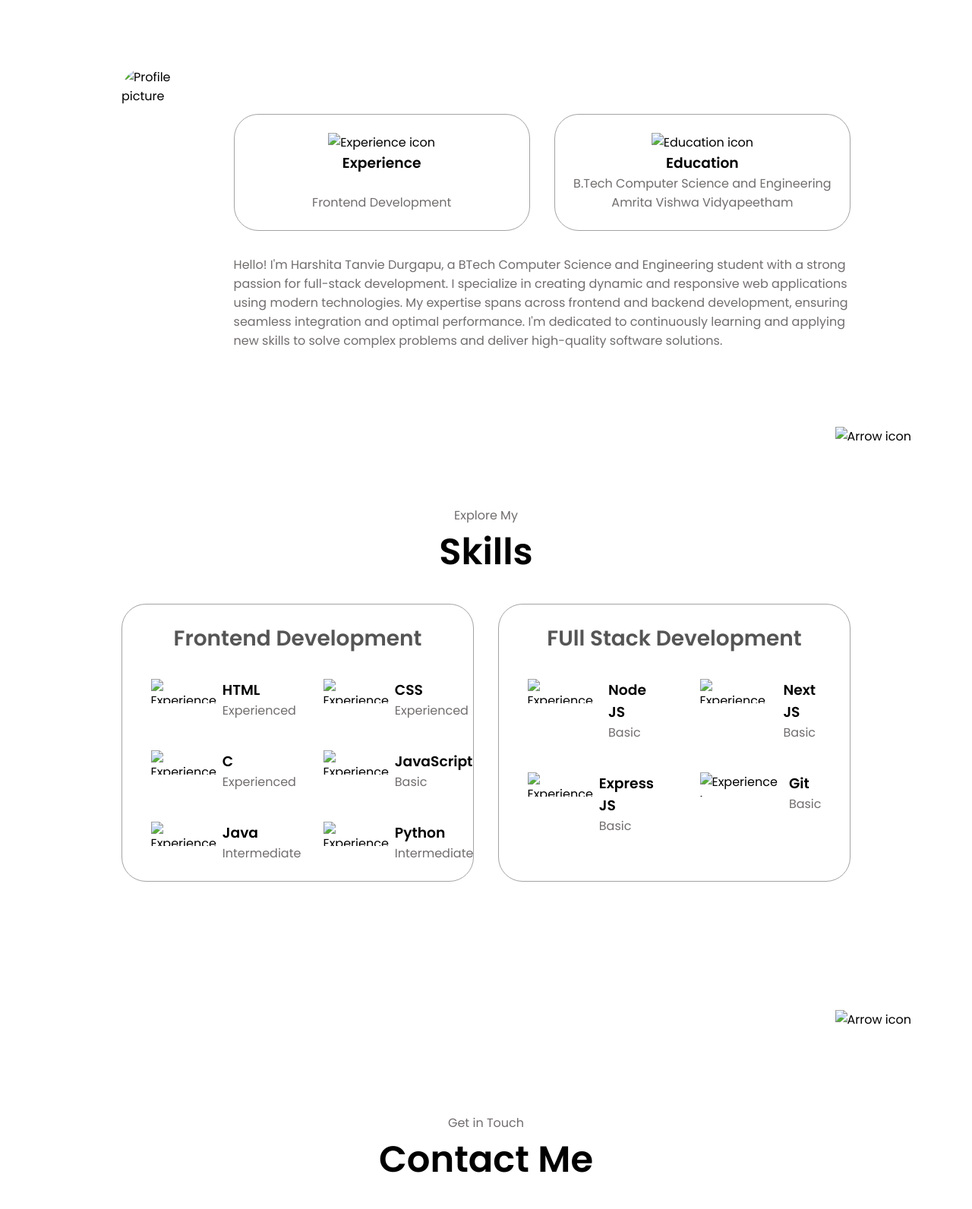
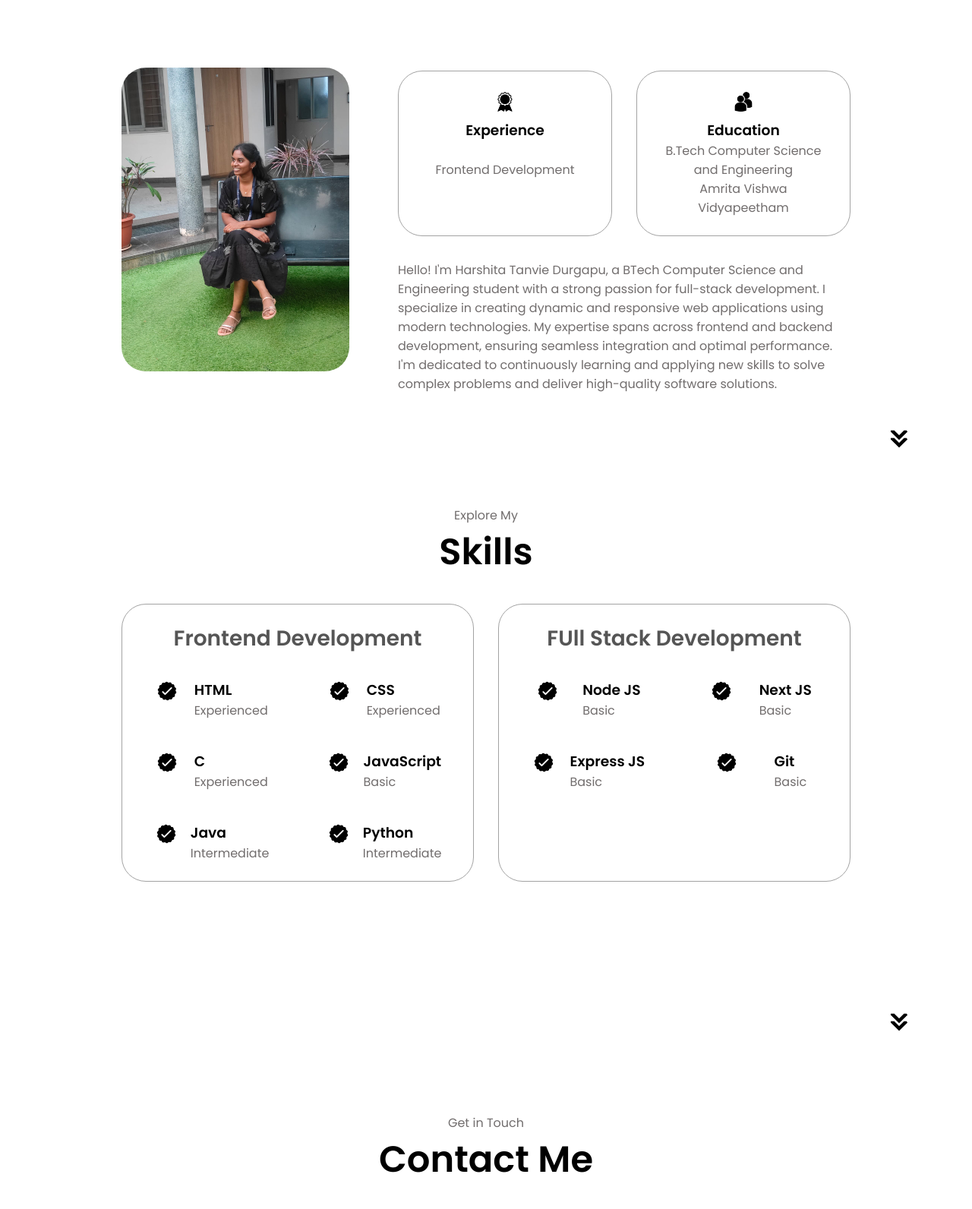
Before and after one commit to harshitatanvie/portfolio, a plain HTML site: page index.html in a window 1280 px wide. Shown: the part 1030-2622 px from the top of the page at 76% size. Drawn offline with Linux system fonts and the light colour scheme.

Commit message:
Update index.html

```diff
--- a/index.html
+++ b/index.html
@@ -38,7 +38,7 @@
     </nav>
     <section id="profile">
       <div class="section__pic-container">
-        <img src="./assets/hari.jpeg" alt="har profile  picture" />
+        <img src="./hari.jpeg" alt="har profile  picture" />
       </div>
       <div class="section__text">
         <p class="section__text__p1">Hello, I'm</p>
@@ -47,7 +47,7 @@
         <div class="btn-container">
           <button
             class="btn btn-color-2"
-            onclick="window.open('./assets/CV.pdf')"
+            onclick="window.open('./CV.pdf')"
           >
             Download CV
           </button>
@@ -57,13 +57,13 @@
         </div>
         <div id="socials-container">
           <img
-            src="./assets/linkedin.png"
+            src="./linkedin.png"
             alt="My LinkedIn profile"
             class="icon"
             onclick="location.href='https:https://www.linkedin.com/in/harshita-tanvie-durgapu-1b5489309?utm_source=share&utm_campaign=share_via&utm_content=profile&utm_medium=android_app'"
           />
           <img
-            src="./assets/github.png"
+            src="./github.png"
             alt="My Github profile"
             class="icon"
             onclick="location.href='https:https://github.com/harshitatanvie'"
@@ -77,7 +77,7 @@
       <div class="section-container">
         <div class="section__pic-container">
           <img
-            src="./assets/harrr.jpeg"
+            src="./harrr.jpeg"
             alt="Profile picture"
             class="about-pic"
           />
@@ -86,7 +86,7 @@
           <div class="about-containers">
             <div class="details-container">
               <img
-                src="./assets/experience.png"
+                src="./experience.png"
                 alt="Experience icon"
                 class="icon"
               />
@@ -95,7 +95,7 @@
             </div>
             <div class="details-container">
               <img
-                src="./assets/education.png"
+                src="./education.png"
                 alt="Education icon"
                 class="icon"
               />
@@ -116,7 +116,7 @@
         </div>
       </div>
       <img
-        src="./assets/arrow.png"
+        src="./arrow.png"
         alt="Arrow icon"
         class="icon arrow"
         onclick="location.href='./#experience'"
@@ -132,7 +132,7 @@
             <div class="article-container">
               <article>
                 <img
-                  src="./assets/checkmark.png"
+                  src="./checkmark.png"
                   alt="Experience icon"
                   class="icon"
                 />
@@ -143,7 +143,7 @@
               </article>
               <article>
                 <img
-                  src="./assets/checkmark.png"
+                  src="./checkmark.png"
                   alt="Experience icon"
                   class="icon"
                 />
@@ -154,7 +154,7 @@
               </article>
               <article>
                 <img
-                  src="./assets/checkmark.png"
+                  src="./checkmark.png"
                   alt="Experience icon"
                   class="icon"
                 />
@@ -165,7 +165,7 @@
               </article>
               <article>
                 <img
-                  src="./assets/checkmark.png"
+                  src="./checkmark.png"
                   alt="Experience icon"
                   class="icon"
                 />
@@ -176,7 +176,7 @@
               </article>
               <article>
                 <img
-                  src="./assets/checkmark.png"
+                  src="./checkmark.png"
                   alt="Experience icon"
                   class="icon"
                 />
@@ -187,7 +187,7 @@
               </article>
               <article>
                 <img
-                  src="./assets/checkmark.png"
+                  src="./checkmark.png"
                   alt="Experience icon"
                   class="icon"
                 />
@@ -205,7 +205,7 @@
 
               <article>
                 <img
-                  src="./assets/checkmark.png"
+                  src="./checkmark.png"
                   alt="Experience icon"
                   class="icon"
                 />
@@ -216,7 +216,7 @@
               </article>
               <article>
                 <img
-                  src="./assets/checkmark.png"
+                  src="./checkmark.png"
                   alt="Experience icon"
                   class="icon"
                 />
@@ -227,7 +227,7 @@
               </article>
               <article>
                 <img
-                  src="./assets/checkmark.png"
+                  src="./checkmark.png"
                   alt="Experience icon"
                   class="icon"
                 />
@@ -238,7 +238,7 @@
               </article>
               <article>
                 <img
-                  src="./assets/checkmark.png"
+                  src="./checkmark.png"
                   alt="Experience icon"
                   class="icon"
                 />
@@ -252,7 +252,7 @@
         </div>
       </div>
       <img
-        src="./assets/arrow.png"
+        src="./arrow.png"
         alt="Arrow icon"
         class="icon arrow"
         onclick="location.href='./#projects'"
@@ -260,7 +260,7 @@
     </section>
 
       <img
-        src="./assets/arrow.png"
+        src="./arrow.png"
         alt="Arrow icon"
         class="icon arrow"
         onclick="location.href='./#contact'"
@@ -272,7 +272,7 @@
       <div class="contact-info-upper-container">
         <div class="contact-info-container">
           <img
-            src="./assets/email.png"
+            src="./email.png"
             alt="Email icon"
             class="icon contact-icon email-icon"
           />
@@ -280,7 +280,7 @@
         </div>
         <div class="contact-info-container">
           <img
-            src="./assets/linkedin.png"
+            src="./linkedin.png"
             alt="LinkedIn icon"
             class="icon contact-icon"
           />
```
